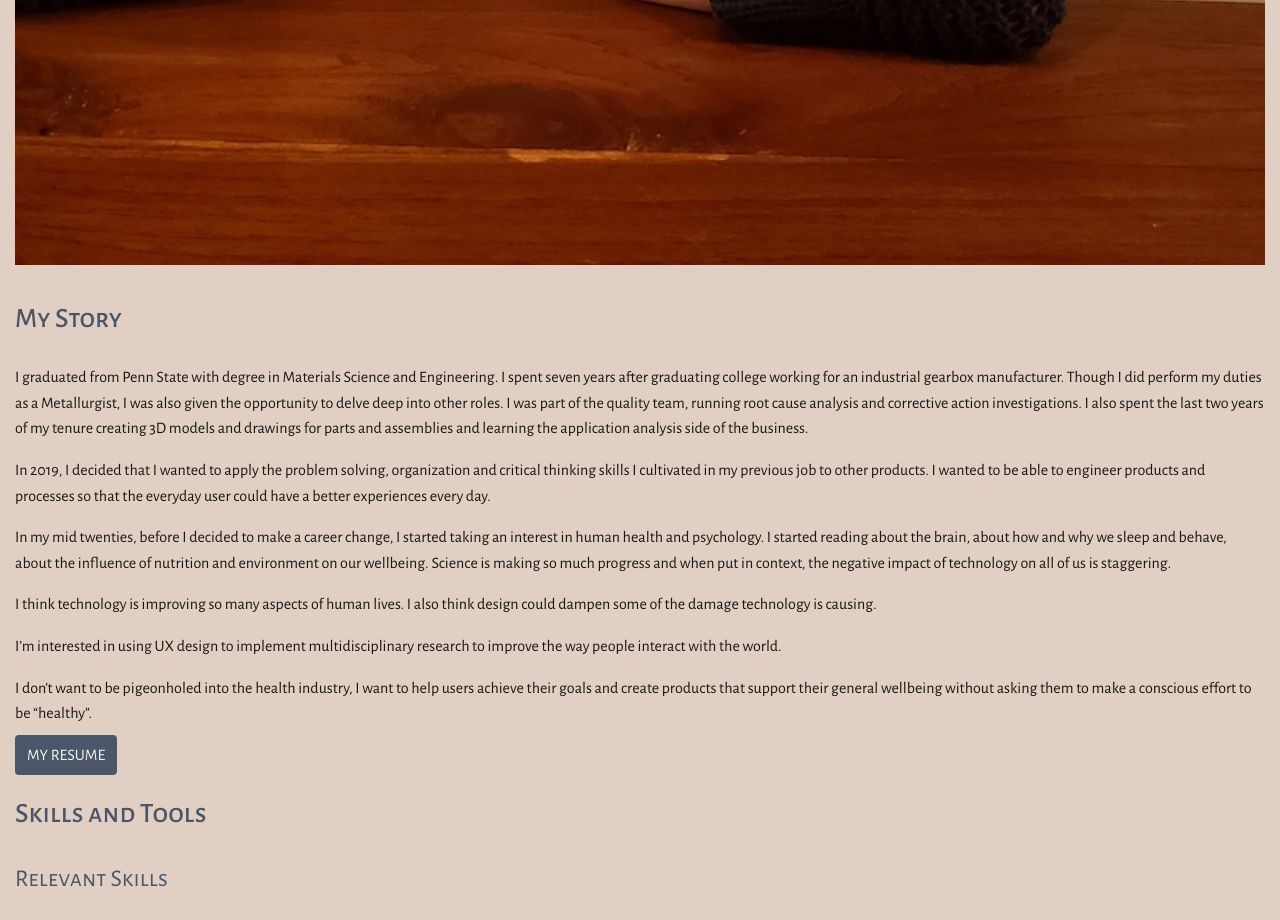
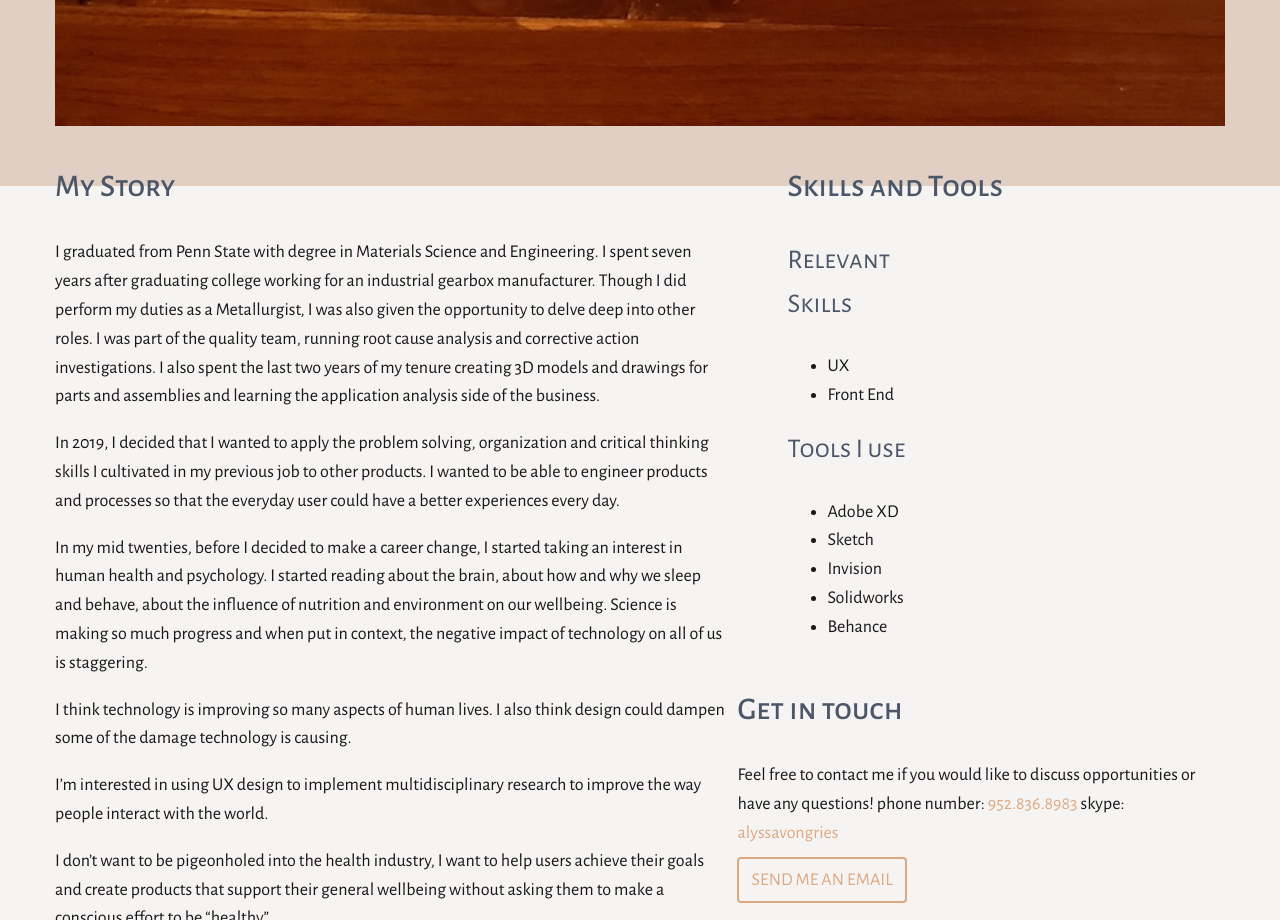
Before and after one commit to alyssavongries/portfolio-website, a plain HTML site: page about.html in a window 1280 px wide. Shown: the part 1880-2800 px from the top of the page. Drawn offline with nearby package versions, Linux system fonts and the light colour scheme.

Commit message:
CSS Styling for medium device

```diff
--- a/about.html
+++ b/about.html
@@ -10,7 +10,7 @@
   <link href="https://fonts.googleapis.com/css?family=Alegreya+Sans+SC:400,500|Alegreya+Sans:300,400,500,700&display=swap" rel="stylesheet">
 </head>
 
-<body>
+<body id="about-page">
   <header>
     <div class="container">
       <img src="https://via.placeholder.com/150x50?text=Alyssa+Vongries" class="logo" alt="Logo">
@@ -38,7 +38,7 @@
         </picture>
         <div>
           <!--green container-->
-          <div>
+          <div class="col-lg-7">
             <!-- my story column teal -->
             <h2> My Story </h2>
             <p>I graduated from Penn State with degree in Materials Science and Engineering. I spent seven years after graduating college working for an industrial gearbox manufacturer. Though I did perform my duties as a Metallurgist, I was also
@@ -56,12 +56,12 @@
             </p>
             <a href="files/resumev1.pdf" class="button-resume" target="_blank"> My Resume </a>
           </div>
-          <div>
+          <div class="col-lg-5" id=skilltool>
             <!-- Skills and Tools Column -->
             <h2> Skills and Tools </h2>
-            <div>
+            <div class="row">
               <!--inside green column-->
-              <div id="skills">
+              <div class="col-md-6 col-lg-5" id="skills">
                 <!-- Skills -->
                 <h3> Relevant Skills </h3>
                 <ul>
@@ -69,7 +69,7 @@
                   <li> Front End </li>
                 </ul>
               </div>
-              <div id="tools">
+              <div class="col-md-6 col-lg-5" id="tools">
                 <h3> Tools I use </h3>
                 <ul>
                   <li>Adobe XD </li>
--- a/css/style.css
+++ b/css/style.css
@@ -9,12 +9,12 @@ black: #191819
 font-family: 'Alegreya Sans', sans-serif;
 font-family: 'Alegreya Sans SC', sans-serif;
 */
-:root{
---lightaccent: #e0cfc2;
---light: #f6f4f2;
---accent: #dda882;
---darkaccent: #4b5668;
---dark: #191819;
+:root {
+  --lightaccent: #e0cfc2;
+  --light: #f6f4f2;
+  --accent: #dda882;
+  --darkaccent: #4b5668;
+  --dark: #191819;
 }
 
 * {
@@ -147,7 +147,18 @@ a:visited {
 }
 
 .row {
-  margin: 25px 0;
+  margin: 50px 0 25px 0;
+}
+
+.row::after {
+  content: "";
+  clear: both;
+  display: table;
+}
+
+[class*="col-"] {
+  float: left;
+  padding-right: 10px;
 }
 
 header {
@@ -179,7 +190,7 @@ nav>ul>li>a {
   padding: 0 15px;
   text-transform: uppercase;
   color: var(--light) !important;
-  font-size: .75em;
+  font-size: 1.0em;
 }
 
 nav>ul>li>a:hover {
@@ -206,7 +217,8 @@ main {
   width: 100%;
 }
 
-svg {
+
+#contact svg {
   width: 20%;
   height: auto;
   display: inline-block;
@@ -231,3 +243,74 @@ svg {
   width: 50%;
   float: left;
 }
+
+/* medium devices */
+@media only screen and (min-width: 640px) {
+  body {
+    font-size: 18px;
+  }
+
+  header {
+    text-align: unset;
+    padding: 20px 0 13px;
+  }
+
+  nav {
+    width: auto;
+    float: right;
+    margin-top: 15px;
+  }
+
+  main {
+    padding-top: 130px;
+  }
+
+  #hero {
+    text-align: center;
+  }
+
+  #hero span {
+    display: block;
+  }
+
+  .col-md-6 {
+    width: 50%;
+  }
+
+  #about-page h3 {
+    margin-top: 0;
+  }
+
+  /* large devices */
+  @media only screen and (min-width: 1024px) {
+    .col-lg-7 {
+      width: 58.33%;
+    }
+
+    .col-lg-5 {
+      width: 41.66%;
+    }
+
+    .col-lg-4 {
+      width: 33.33%;
+    }
+
+    #skills, #tools {
+      float: unset;
+    }
+
+    #skilltool h2, #skills, #tools {
+      padding-left: 50px;
+    }
+
+    #skilltool .row {
+      margin-top: 18px;
+    }
+
+    .container {
+      max-width: 1200px;
+      margin-left: auto;
+      margin-right: auto;
+    }
+
+  }
```
Also changed, not shown: index.html (+6 -6 lines), inkwell.html (+9 -5 lines).
